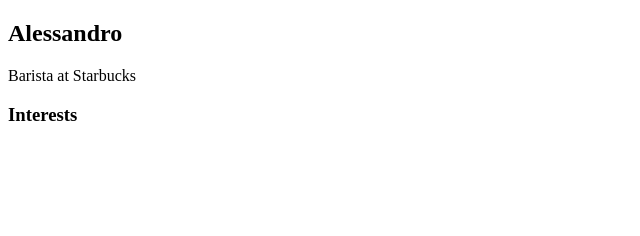
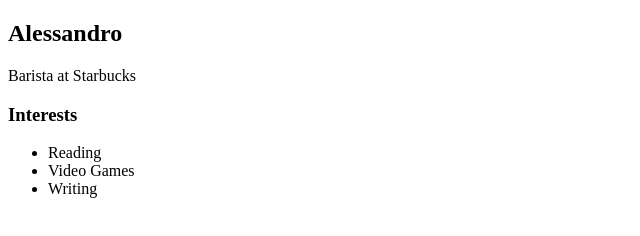
Before and after one commit to ARovelo/Arovelo.GitHub.io, a plain HTML site: page index.html in a window 1280 px wide. Shown: the whole page, without its empty margins (0-640 px from the left). Drawn offline with Linux system fonts and the light colour scheme.

Commit message:
finished first website

```diff
--- a/index.html
+++ b/index.html
@@ -17,6 +17,11 @@
                     <! -- Interests section -- >
                     <div>
                         <h3>Interests</h3>
+                        <ul>
+                            <li>Reading</li>
+                            <li>Video Games</li>
+                            <li>Writing</li>
+                        </ul>
                     </div>
                 </div>
 
```
Also changed, not shown: 1 other file.
